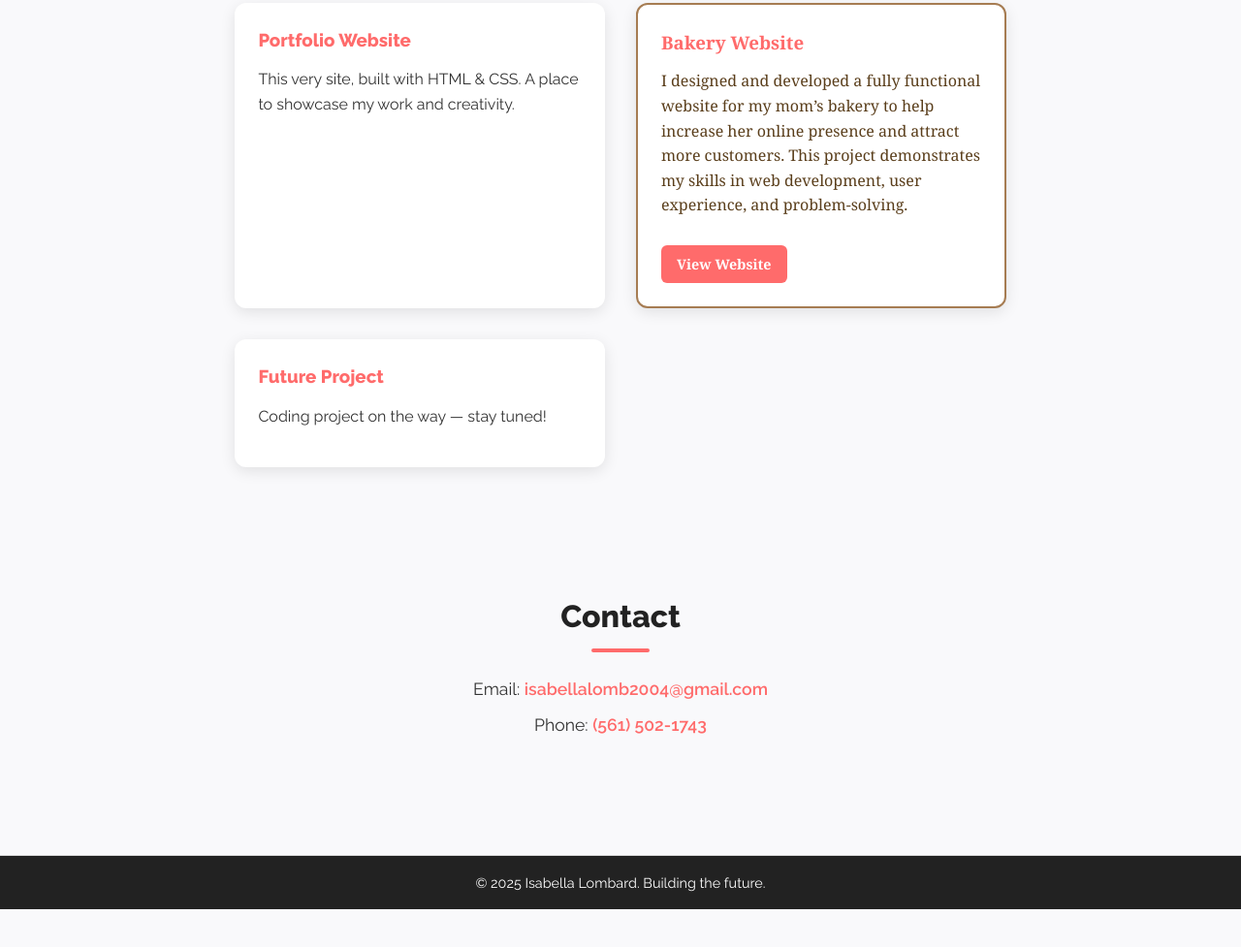
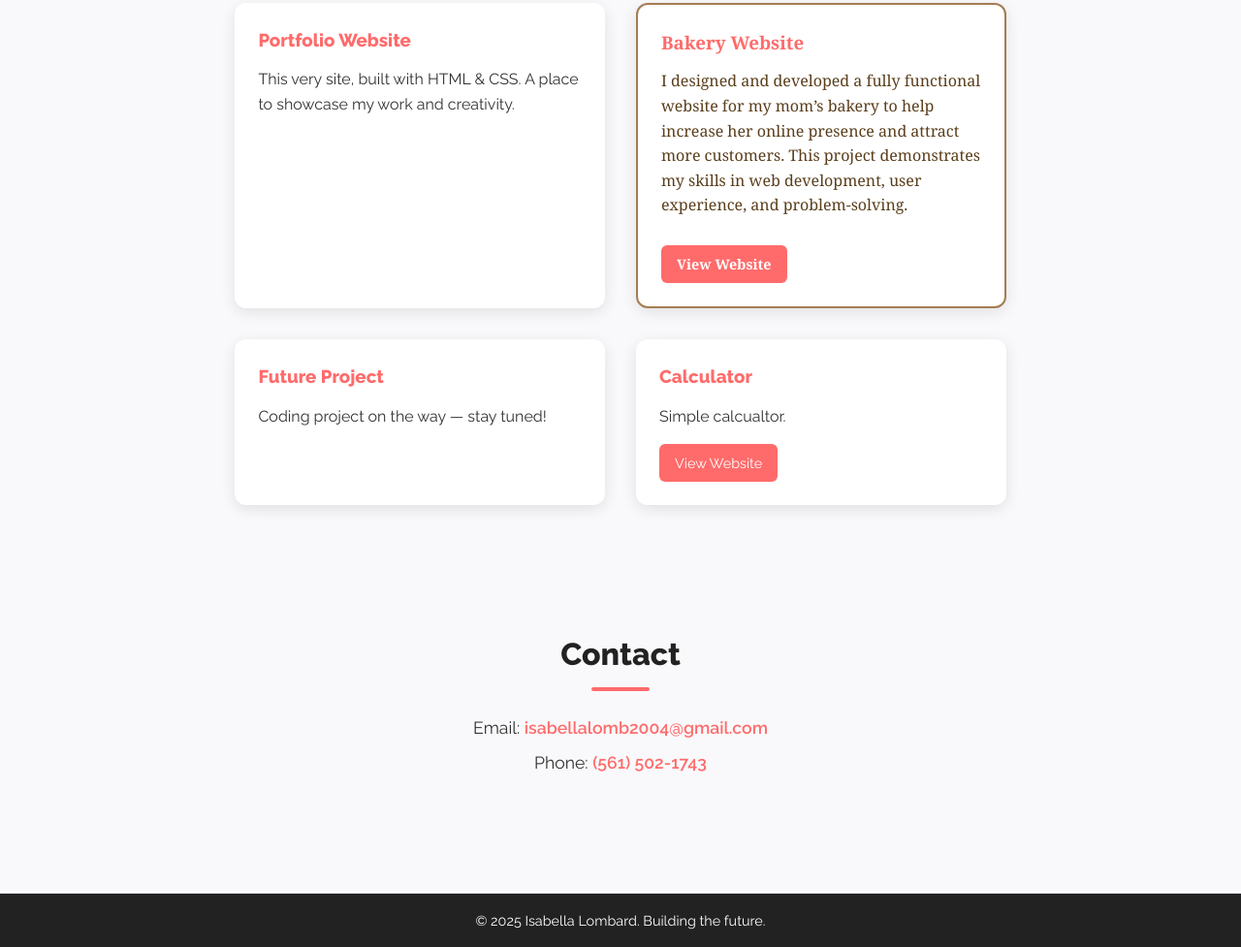
Before and after one commit to ilombard20238/portfolio-, a plain HTML site: page index.html in a window 1280 px wide. Shown: the part 1362-2339 px from the top of the page at 97% size. Before the commit the page ends 2300 px from the top, so only its background shows below. Drawn offline with Linux system fonts and the light colour scheme.

Commit message:
Update index.html

```diff
--- a/index.html
+++ b/index.html
@@ -222,6 +222,11 @@
         <h3>Future Project</h3>
         <p>Coding project on the way — stay tuned!</p>
       </div>
+      <div class="project-card project-card">
+        <h3>Calculator</h3>
+        <p>Simple calcualtor.</p>
+        <a href="https://ilombard20238.github.io/Simple-Calculator-Web-App/">View Website</a>
+      </div>
     </div>
   </section>
 
```
